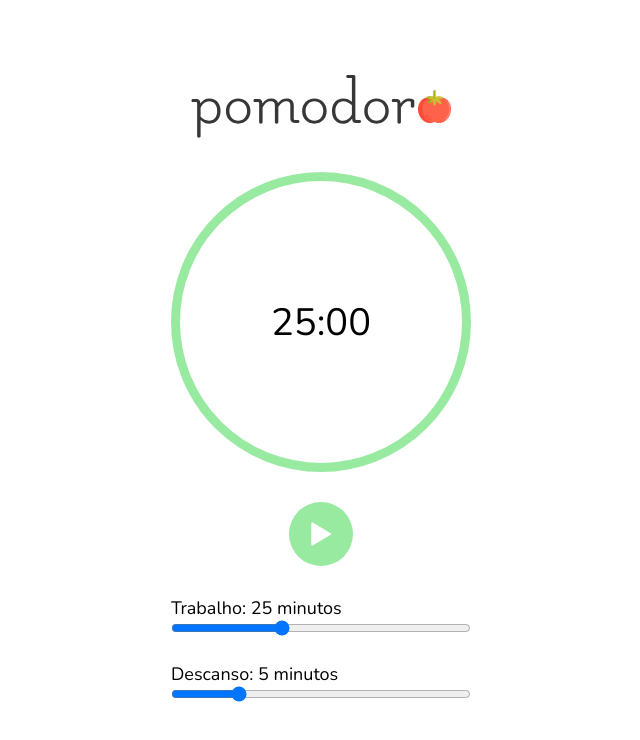
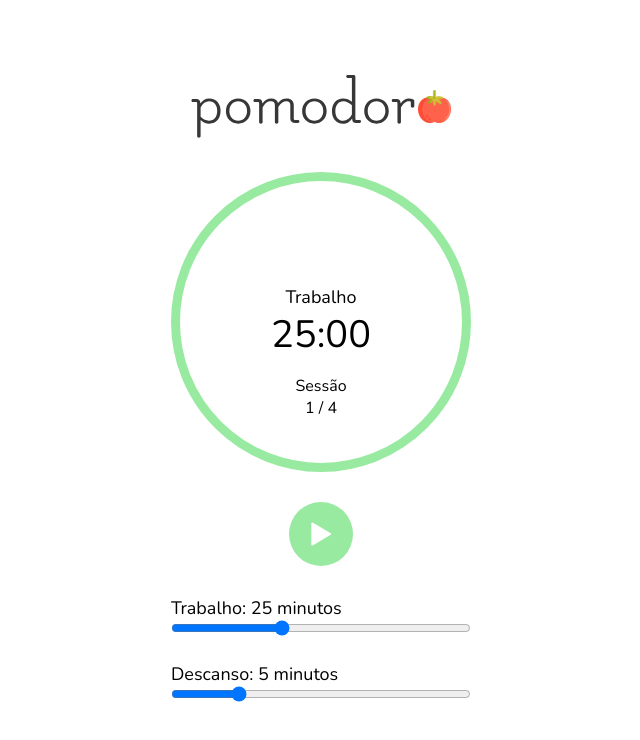
Before and after one commit to igooralm192/pomodoro, a React (Create React App) app: page / in a window 1280 px wide. Shown: the top 740 px of the page, without its empty margins (319-959 px from the left). Built offline with nearby package versions, Linux system fonts and the light colour scheme; the HTML template or start-up script is replaced by a standard one.

Commit message:
:balloon: Add reset icon and stylize session infos

```diff
--- a/src/App.scss
+++ b/src/App.scss
@@ -30,6 +30,29 @@
   & > .progress {
     font-family: 'Nunito', 'Arial', sans-serif;
     font-size: 38px;
+    position: relative;
+
+    & > .session-timer {
+      display: flex;
+      flex-direction: column;
+      align-items: center;
+      justify-content: center;
+
+      & > .type {
+        font-size: 18px;
+      }
+    }
+
+    & > .session-count {
+      position: absolute;
+      margin-top: 15px;
+      width: 100%;
+
+      display: flex;
+      flex-direction: column;
+      align-items: center;
+      font-size: 16px;
+    }
   }
 }
 
--- a/src/App.tsx
+++ b/src/App.tsx
@@ -158,7 +158,16 @@ const App: React.FC = () => {
         </div>
 
         <div id="progress-container">
-          <div className="progress">{renderTime()}</div>
+          <div className="progress">
+            <div className="session-timer">
+              <span className="type">Trabalho</span>
+              <span className="timer">{renderTime()}</span>
+            </div>
+            <div className="session-count">
+              <span className="title">Sessão</span>
+              <span className="number">1 / 4</span>
+            </div>
+          </div>
         </div>
 
         <div id="actions-container">{renderActions()}</div>
```
Also changed, not shown: src/assets/reset.svg (added), 1 other file (tests, documents, lock files or other folders).
